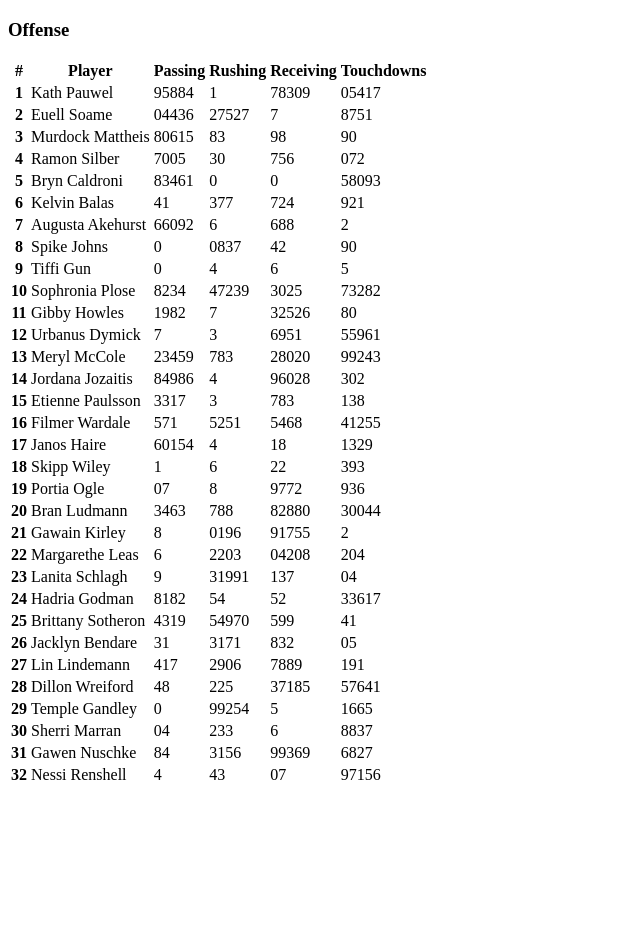
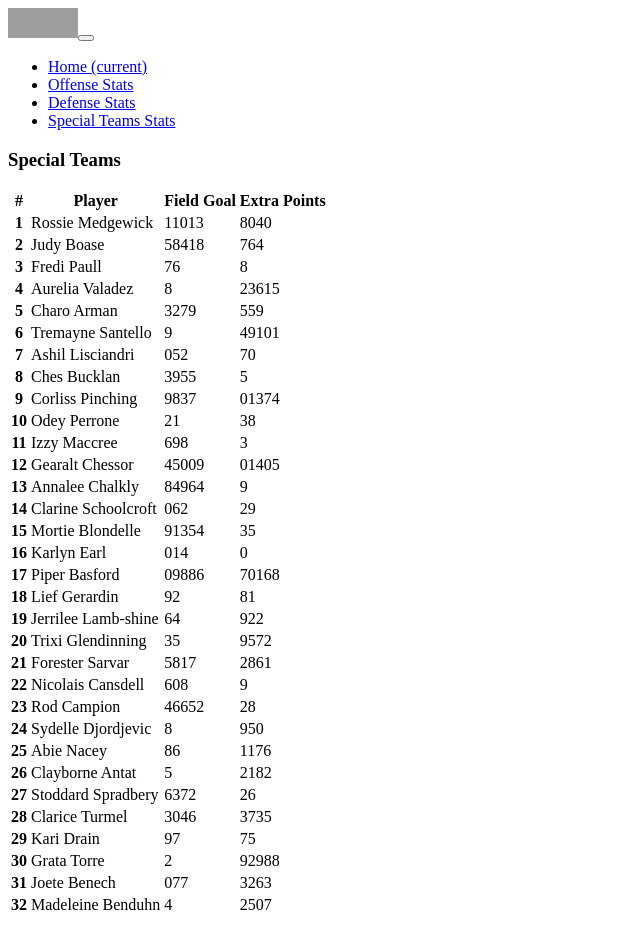
Before and after one commit to JKR-Hacks/randy-services, a React (Create React App) app in the folder client/: page / in a window 1280 px wide. Shown: the whole page, without its empty margins (0-640 px from the left). Before the commit the page ends 800 px from the top, so only its background shows below. Built offline with nearby package versions, Linux system fonts and the light colour scheme; grey boxes are pictures that could not be loaded; the HTML template or start-up script is replaced by a standard one.

Commit message:
Adding all data to different pages

```diff
--- a/client/src/App.js
+++ b/client/src/App.js
@@ -1,4 +1,8 @@
 import React, { Component } from 'react';
+import Offense from './components/Offense.jsx';
+import Navbar from './components/Navbar.jsx';
+import Defense from './components/Defense.jsx';
+import SpecialTeams from './components/SpecialTeams.jsx';
 
 const sampleData = require('./Sample_Data.js');
 
@@ -10,85 +14,15 @@ class App extends Component {
     };
   }
 
-  seedData() {
-    return (
-    <div>
-      {/* <h1>Offense:</h1>
-      {this.state.sample.default.map((elem, i) => {
-        return (
-        <p key={i}><b>Player:</b> {elem.Offense.Player} <br></br>
-        <b>Passing:</b> {elem.Offense.Passing} <br></br>
-        <b>Rushing:</b> {elem.Offense.Rushing} <br></br>
-        <b>Receiving:</b> {elem.Offense.Receiving} <br></br>
-        <b>Touchdowns:</b> {elem.Offense.Touchdowns} <br></br>
-        </p>
-        );
-      })}
-      <h1>Defense: </h1>
-      {this.state.sample.default.map((elem, i) => {
-        return (
-        <p key={i}><b>Player:</b> {elem.Defense.Player} <br></br>
-        <b>Tackles:</b> {elem.Defense.Tackles} <br></br>
-        <b>Sacks:</b> {elem.Defense.Sacks} <br></br>
-        <b>Interceptions:</b> {elem.Defense.Interceptions} <br></br>
-        <b>Fumbles Forced:</b> {elem.Defense.FumblesForced} <br></br>
-        </p>
-        );
-      })}
-      <h1>Special Teams: </h1>
-      {this.state.sample.default.map((elem, i) => {
-        return (
-        <p key={i}><b>Player:</b> {elem.SpecialTeams.Player} <br></br>
-        <b>Field Goals:</b> {elem.SpecialTeams.FieldGoal} <br></br>
-        <b>Extra Points:</b> {elem.SpecialTeams.ExtraPoint} <br></br>
-        </p>
-        );
-      })} */}
-      <h3>Offense</h3>
-      <table className="table">
-        <thead>
-          <tr>
-            <th scope="col">#</th>
-            <th scope="col">Player</th>
-            <th scope="col">Passing</th>
-            <th scope="col">Rushing</th>
-            <th scope="col">Receiving</th>
-            <th scope="col">Touchdowns</th>
-          </tr>
-        </thead>
-          <tbody>
-          {this.state.sample.default.map((elem, i) => {
-            return ([
-              <tr>
-                <th scope="row">{i+1}</th>
-                <td>{elem.Offense.Player}</td>
-                <td>{elem.Offense.Passing}</td>
-                <td>{elem.Offense.Rushing}</td>
-                <td>{elem.Offense.Receiving}</td>
-                <td>{elem.Offense.Touchdowns}</td>
-              </tr>
-            ]);
-          })}
-        </tbody>
-      </table>
-    </div>
-    );
-  };
-
-//   id: 1,
-//   Offense: {
-//     Player: 'Kath Pauwel', Passing: '95884', Rushing: '1', Receiving: '78309', Touchdowns: '05417',
-//   },
-//   Defense: {
-//     Player: 'Dermot Pendlington', Tackles: '133', Sacks: '231', Interceptions: '44', FumblesForced: '67964',
-//   },
-//   SpecialTeams: { Player: 'Rossie Medgewick', FieldGoal: '11013', ExtraPoint: '8040' },
-// },
-
 
   render() {
     return (
-      this.seedData()
+      <div>
+        <Navbar />
+        {/* <Offense sample={this.state.sample.default}/> */}
+        {/* <Defense sample={this.state.sample.default}/> */}
+        <SpecialTeams sample={this.state.sample.default}/>
+      </div>
     );
   }
 }
--- /dev/null
+++ b/client/src/components/Defense.jsx
@@ -0,0 +1,57 @@
+import React, { Component } from 'react';
+
+class Defense extends Component {
+  constructor(props) {
+    super(props);
+  }
+
+  defense() {
+    return (
+      <div id="DefenseData">
+        <h3>Defense</h3>
+        <table className="table">
+          <thead>
+            <tr>
+              <th scope="col">#</th>
+              <th scope="col">Player</th>
+              <th scope="col">Tackles</th>
+              <th scope="col">Sacks</th>
+              <th scope="col">Interceptions</th>
+              <th scope="col">Fumbles Forced</th>
+            </tr>
+          </thead>
+          <tbody>
+            {this.props.sample.map((elem, i) => ([
+              <tr>
+                <th scope="row">{i + 1}</th>
+                <td>{elem.Defense.Player}</td>
+                <td>{elem.Defense.Tackles}</td>
+                <td>{elem.Defense.Sacks}</td>
+                <td>{elem.Defense.Interceptions}</td>
+                <td>{elem.Defense.FumblesForced}</td>
+              </tr>,
+            ]))}
+          </tbody>
+        </table>
+      </div>
+    );
+  }
+
+  //   id: 1,
+  //   Offense: {
+  //     Player: 'Kath Pauwel', Passing: '95884', Rushing: '1', Receiving: '78309', Touchdowns: '05417',
+  //   },
+  //   Defense: {
+  //     Player: 'Dermot Pendlington', Tackles: '133', Sacks: '231', Interceptions: '44', FumblesForced: '67964',
+  //   },
+  //   SpecialTeams: { Player: 'Rossie Medgewick', FieldGoal: '11013', ExtraPoint: '8040' },
+  // },
+
+  render() {
+    return (
+      this.defense()
+    );
+  }
+}
+
+export default Defense;
--- /dev/null
+++ b/client/src/components/Navbar.jsx
@@ -0,0 +1,45 @@
+import React, { Component } from 'react';
+
+
+class Navbar extends Component {
+  constructor(props) {
+    super(props);
+  }
+
+  navbar() {
+    return (
+      <nav className="navbar navbar-expand-lg navbar-light bg-light">
+        <a className="navbar-brand" href="#"><img height="30" src="https://refb.org/wp-content/uploads/2018/09/ESPN-Logo.png" width="70" /></a>
+        <button aria-controls="navbarSupportedContent" aria-expanded="false" aria-label="Toggle navigation" className="navbar-toggler" data-target="#navbarSupportedContent" data-toggle="collapse" type="button">
+          <span className="navbar-toggler-icon" />
+        </button>
+
+        <div className="collapse navbar-collapse" id="navbar">
+          <ul className="navbar-nav mr-auto">
+            <li className="nav-item active">
+              <a className="nav-link" href="#"> Home <span className="sr-only">(current)</span>
+              </a>
+            </li>
+            <li className="nav-item">
+              <a className="nav-link" href="#">Offense Stats</a>
+            </li>
+            <li className="nav-item">
+              <a className="nav-link" href="#">Defense Stats</a>
+            </li>
+            <li className="nav-item">
+              <a className="nav-link" href="#">Special Teams Stats</a>
+            </li>
+          </ul>
+        </div>
+      </nav>
+    );
+  }
+
+  render() {
+    return (
+      this.navbar()
+    );
+  }
+}
+
+export default Navbar;
--- /dev/null
+++ b/client/src/components/Offense.jsx
@@ -0,0 +1,58 @@
+import React, { Component } from 'react';
+
+class Offense extends Component {
+  constructor(props) {
+    super(props);
+  }
+
+  Offense() {
+    return (
+  <div id="OffenseData">
+      <h3>Offense</h3>
+      <table className="table">
+      <thead>
+          <tr>
+          <th scope="col">#</th>
+          <th scope="col">Player</th>
+          <th scope="col">Passing</th>
+          <th scope="col">Rushing</th>
+          <th scope="col">Receiving</th>
+          <th scope="col">Touchdowns</th>
+        </tr>
+        </thead>
+      <tbody>
+          {this.props.sample.map((elem, i) => ([
+          <tr>
+              <th scope="row">{i + 1}</th>
+              <td>{elem.Offense.Player}</td>
+              <td>{elem.Offense.Passing}</td>
+              <td>{elem.Offense.Rushing}</td>
+              <td>{elem.Offense.Receiving}</td>
+              <td>{elem.Offense.Touchdowns}</td>
+            </tr>,
+        ]))}
+        </tbody>
+    </table>
+    </div>
+    );
+  }
+
+  //   id: 1,
+  //   Offense: {
+  //     Player: 'Kath Pauwel', Passing: '95884', Rushing: '1', Receiving: '78309', Touchdowns: '05417',
+  //   },
+  //   Defense: {
+  //     Player: 'Dermot Pendlington', Tackles: '133', Sacks: '231', Interceptions: '44', FumblesForced: '67964',
+  //   },
+  //   SpecialTeams: { Player: 'Rossie Medgewick', FieldGoal: '11013', ExtraPoint: '8040' },
+  // },
+
+
+  render() {
+    return (
+      this.Offense()
+    );
+  }
+}
+
+export default Offense;
--- /dev/null
+++ b/client/src/components/SpecialTeams.jsx
@@ -0,0 +1,45 @@
+import React, { Component } from 'react';
+
+class SpecialTeams extends Component {
+  constructor(props) {
+    super(props);
+  }
+
+  specialTeams() {
+    return (
+
+      <div id="SpecialTeamsData">
+        <h3>Special Teams</h3>
+        <table className="table">
+          <thead>
+            <tr>
+              <th scope="col">#</th>
+              <th scope="col">Player</th>
+              <th scope="col">Field Goal</th>
+              <th scope="col">Extra Points</th>
+            </tr>
+          </thead>
+          <tbody>
+            {this.props.sample.map((elem, i) => ([
+              <tr>
+                <th scope="row">{i + 1}</th>
+                <td>{elem.SpecialTeams.Player}</td>
+                <td>{elem.SpecialTeams.FieldGoal}</td>
+                <td>{elem.SpecialTeams.ExtraPoint}</td>
+              </tr>,
+            ]))}
+          </tbody>
+        </table>
+      </div>
+    );
+  }
+
+
+  render() {
+    return (
+      this.specialTeams()
+    );
+  }
+}
+
+export default SpecialTeams;
```
Also changed, not shown: .eslintrc.js, 1 other file (tests, documents, lock files or other folders).
